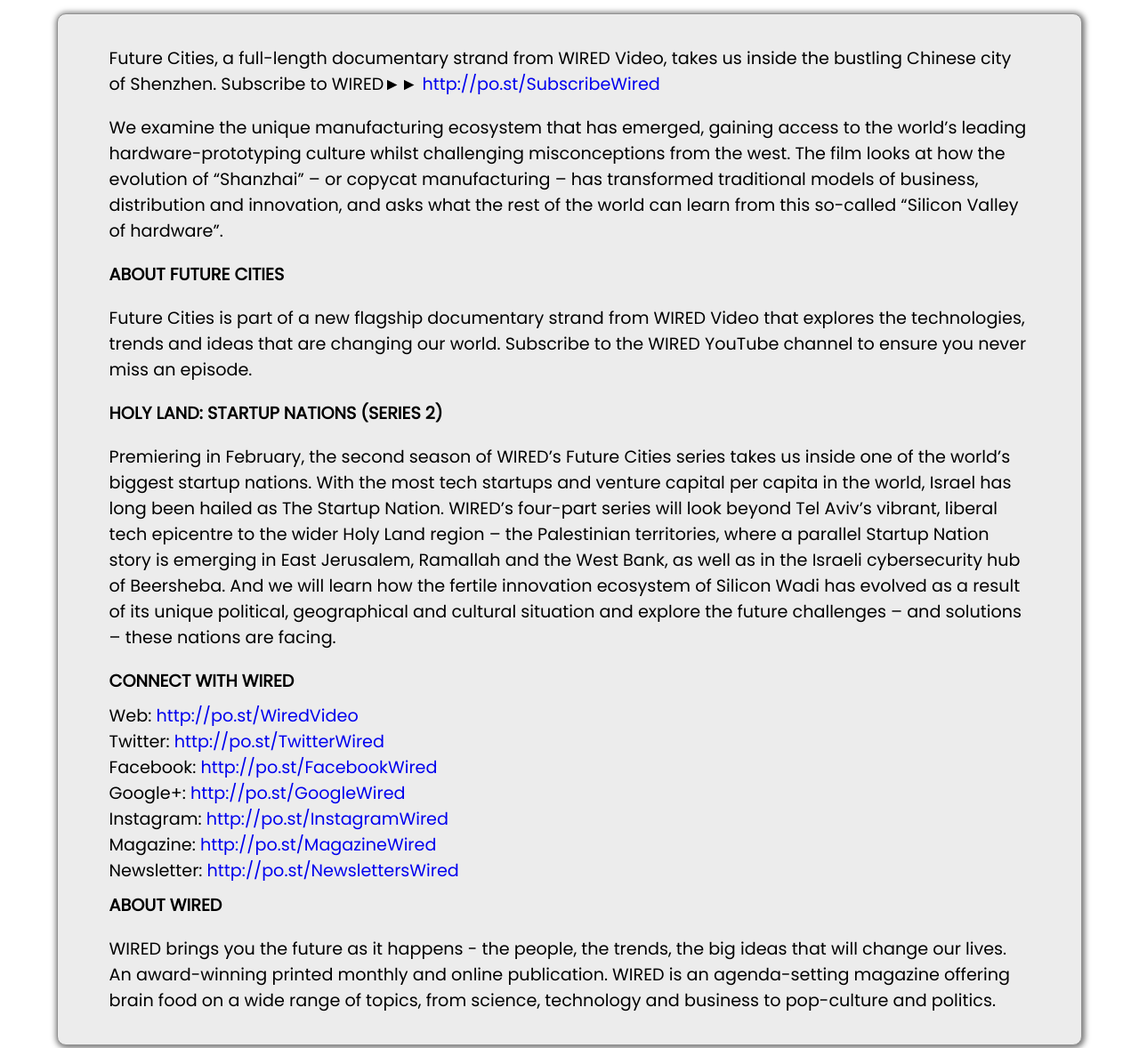
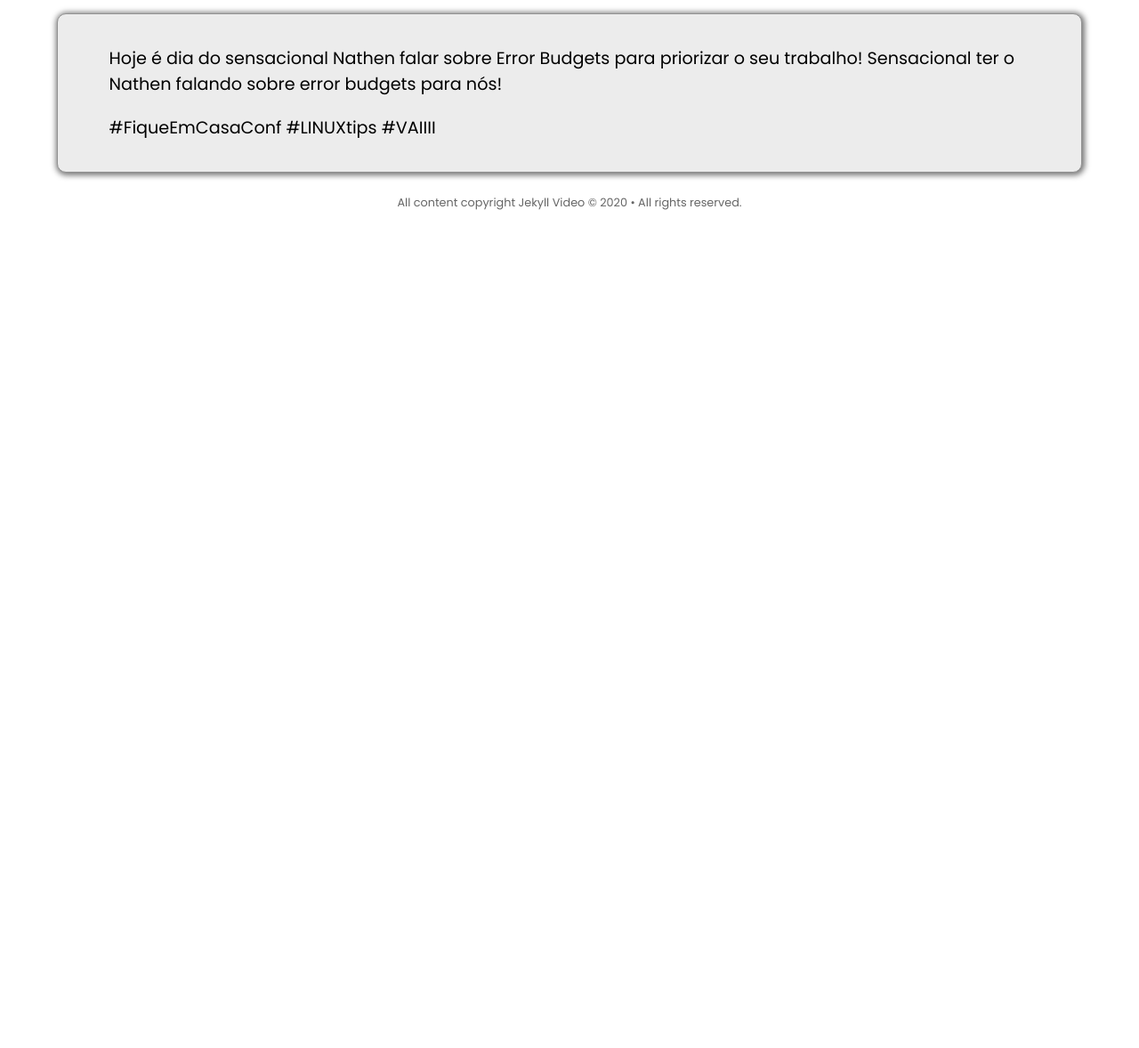
Before and after one commit to EventosTI/TalkDev, a Jekyll site: the page built from _videos/2015-09-20-shenzen-the-silicon-valley-of-hardware.md, in a window 1280 px wide and 1400 px high, scrolled down 574 px. Shown: the part 222-1400 px from the top of the window at 89% size. Built offline with Jekyll 4.4.1, drawn with Linux system fonts in a browser that asks for light colours; after the commit the page ends 1033 px from its top, so only the background shows below that; some of the changed text lies outside the part shown.

Commit message:
Nathen Harvey - SRE - Using Error Budgets to Prioritize Work
https://youtu.be/zgP8asuvsqo

 | #FiqueEmCasaConf

```diff
--- a/_videos/2015-09-20-shenzen-the-silicon-valley-of-hardware.md
+++ b/_videos/2015-09-20-shenzen-the-silicon-valley-of-hardware.md
@@ -1,32 +1,9 @@
 ---
-title: Shenzhen - The Silicon Valley of Hardware (Full Documentary) | Future Cities | WIRED
-youtube_id: SGJ5cZnoodY
+title: Nathen Harvey - SRE - Using Error Budgets to Prioritize Work | #FiqueEmCasaConf
+youtube_id: zgP8asuvsqo
 date: 2015-09-20
-tags: [Honey, Comb, Interview]
+tags: [SRE, Budgets, FiqueEmCasaConf]
 ---
-Future Cities, a full-length documentary strand from WIRED Video, takes us inside the bustling Chinese city of Shenzhen.
-Subscribe to WIRED►► <http://po.st/SubscribeWired>
+Hoje é dia do sensacional Nathen falar sobre Error Budgets para priorizar o seu trabalho! Sensacional ter o Nathen falando sobre error budgets para nós!
 
-We examine the unique manufacturing ecosystem that has emerged, gaining access to the world’s leading hardware-prototyping culture whilst challenging misconceptions from the west. The film looks at how the evolution of “Shanzhai” – or copycat manufacturing – has transformed traditional models of business, distribution and innovation, and asks what the rest of the world can learn from this so-called “Silicon Valley of hardware".
-
-**ABOUT FUTURE CITIES**
-
-Future Cities is part of a new flagship documentary strand from WIRED Video that explores the technologies, trends and ideas that are changing our world. Subscribe to the WIRED YouTube channel to ensure you never miss an episode.
-
-**HOLY LAND: STARTUP NATIONS (SERIES 2)**
-
-Premiering in February, the second season of WIRED’s Future Cities series takes us inside one of the world’s biggest startup nations. With the most tech startups and venture capital per capita in the world, Israel has long been hailed as The Startup Nation. WIRED’s four-part series will look beyond Tel Aviv’s vibrant, liberal tech epicentre to the wider Holy Land region – the Palestinian territories, where a parallel Startup Nation story is emerging in East Jerusalem, Ramallah and the West Bank, as well as in the Israeli cybersecurity hub of Beersheba. And we will learn how the fertile innovation ecosystem of Silicon Wadi has evolved as a result of its unique political, geographical and cultural situation and explore the future challenges – and solutions – these nations are facing.
-
-**CONNECT WITH WIRED**
-
-- Web: <http://po.st/WiredVideo>
-- Twitter: <http://po.st/TwitterWired>
-- Facebook: <http://po.st/FacebookWired>
-- Google+: <http://po.st/GoogleWired>
-- Instagram: <http://po.st/InstagramWired>
-- Magazine: <http://po.st/MagazineWired>
-- Newsletter: <http://po.st/NewslettersWired>
-
-**ABOUT WIRED**
-
-WIRED brings you the future as it happens - the people, the trends, the big ideas that will change our lives. An award-winning printed monthly and online publication. WIRED is an agenda-setting magazine offering brain food on a wide range of topics, from science, technology and business to pop-culture and politics.
+#FiqueEmCasaConf #LINUXtips #VAIIII
```
